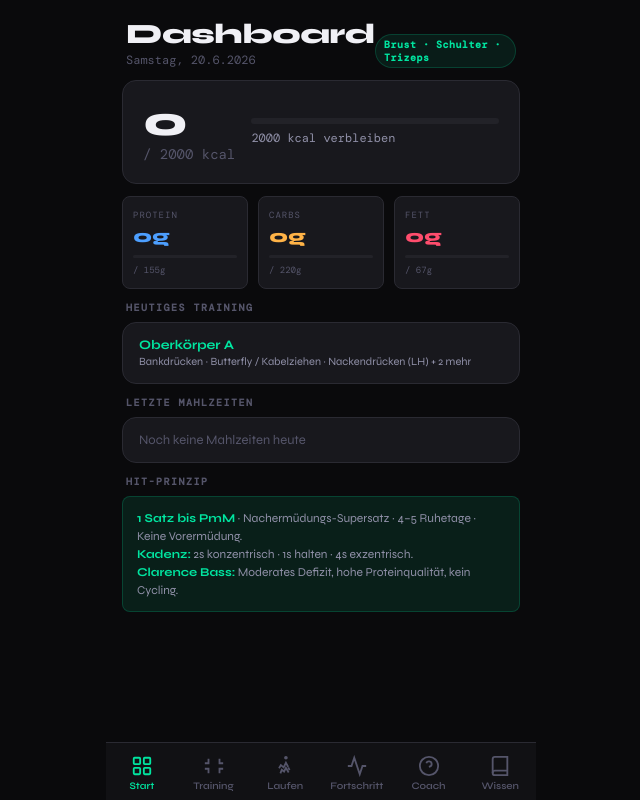
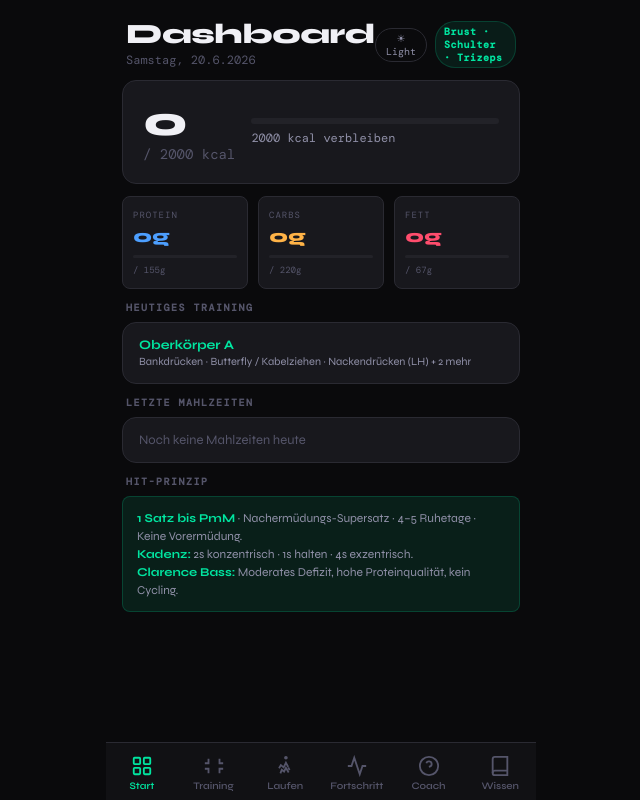
Before and after one commit to haraldschweb-gif/hitcoach, a plain HTML site: page index.html in a window 1280 px wide. Shown: the whole page, without its empty margins (319-959 px from the left). Drawn offline with nearby package versions, Linux system fonts and the light colour scheme.

Commit message:
Add files via upload

```diff
--- a/index.html
+++ b/index.html
@@ -4,6 +4,10 @@
 <meta charset="UTF-8">
 <meta name="viewport" content="width=device-width, initial-scale=1.0, viewport-fit=cover">
 <meta name="apple-mobile-web-app-capable" content="yes">
+<script>
+// Theme sofort setzen – verhindert weißes Aufblitzen beim Start
+(function(){const t=localStorage.getItem('hit_theme');if(t==='light')document.documentElement.classList.add('light-pre');})();
+</script>
 <meta name="apple-mobile-web-app-status-bar-style" content="black-translucent">
 <meta name="apple-mobile-web-app-title" content="HIT Coach">
 <link rel="manifest" href="manifest.json">
@@ -13,6 +17,10 @@
 <style>
 @import url('https://fonts.googleapis.com/css2?family=DM+Mono:wght@400;500&family=Syne:wght@400;600;700;800&display=swap');
 :root{--bg0:#0a0a0c;--bg1:#111114;--bg2:#18181d;--bg3:#222228;--border:#2a2a32;--text1:#f0f0f5;--text2:#9090a8;--text3:#55556a;--accent:#00e5a0;--accent-dim:#00e5a018;--accent2:#ff6b35;--blue:#4d9fff;--red:#ff4d6d;--amber:#ffb347;--purple:#a855f7;--radius:14px;--radius-sm:8px;--safe-top:env(safe-area-inset-top,0px);--safe-bottom:env(safe-area-inset-bottom,0px)}
+body.light{--bg0:#f4f4f8;--bg1:#ffffff;--bg2:#f0f0f4;--bg3:#e4e4ec;--border:#d0d0dc;--text1:#141420;--text2:#505068;--text3:#9090a8;--accent:#009970;--accent-dim:#00997018;--blue:#2a7fd4;--red:#d42a4a;--amber:#c47d00;--purple:#7c3aed}
+html.light-pre body{background:#f4f4f8}
+.theme-toggle{background:none;border:1px solid var(--border);border-radius:20px;color:var(--text2);font-family:'DM Mono',monospace;font-size:10px;padding:3px 10px;cursor:pointer;transition:all 0.2s}
+.theme-toggle:active{opacity:0.7}
 *{margin:0;padding:0;box-sizing:border-box;-webkit-tap-highlight-color:transparent}
 html,body{height:100%;background:var(--bg0);color:var(--text1);font-family:'Syne',sans-serif;overflow:hidden}
 .app{display:flex;flex-direction:column;height:100dvh;max-width:430px;margin:0 auto;position:relative}
@@ -287,7 +295,10 @@ html,body{height:100%;background:var(--bg0);color:var(--text1);font-family:'Syne
       <div class="page-title">Dashboard</div>
       <div class="page-sub" id="today-label">Lade...</div>
     </div>
-    <div class="badge badge-green" id="day-type-badge">—</div>
+    <div style="display:flex;align-items:center;gap:8px">
+      <button class="theme-toggle" id="theme-toggle-btn" onclick="toggleTheme()">☀ Light</button>
+      <div class="badge badge-green" id="day-type-badge">—</div>
+    </div>
   </div>
   <div class="kcal-hero">
     <div>
@@ -2057,6 +2068,30 @@ function showRunTab(tab){
   if(tab==='stats')renderRunStats();
 }
 
+// ===== THEME TOGGLE =====
+function initTheme(){
+  const saved=localStorage.getItem('hit_theme')||'dark';
+  applyTheme(saved,false);
+  // documentElement pre-class aufräumen
+  document.documentElement.classList.remove('light-pre');
+}
+
+function toggleTheme(){
+  const isLight=document.body.classList.contains('light');
+  applyTheme(isLight?'dark':'light',true);
+}
+
+function applyTheme(mode, save){
+  const isLight=mode==='light';
+  document.body.classList.toggle('light',isLight);
+  const btn=document.getElementById('theme-toggle-btn');
+  if(btn){
+    btn.textContent=isLight?'☾ Dark':'☀ Light';
+    btn.title=isLight?'Zu Dark wechseln':'Zu Light wechseln';
+  }
+  if(save) localStorage.setItem('hit_theme',mode);
+}
+
 function openExModal(key){
   if(!key||!EXERCISES[key])return;
   const ex=EXERCISES[key];
@@ -2525,6 +2560,7 @@ function toggleLib(head){const body=head.nextElementSibling;const svg=head.query
 function showToast(msg){const t=document.getElementById('toast');t.textContent=msg;t.classList.add('show');setTimeout(()=>t.classList.remove('show'),2000)}
 
 document.addEventListener('DOMContentLoaded',()=>{
+  initTheme(); // als erstes – verhindert Dark→Light-Flackern
   updateDashboard();renderNutrition();renderProgress();
   // Lauf-Datum vorbelegen
   const rDate=document.getElementById('r-date');
```
